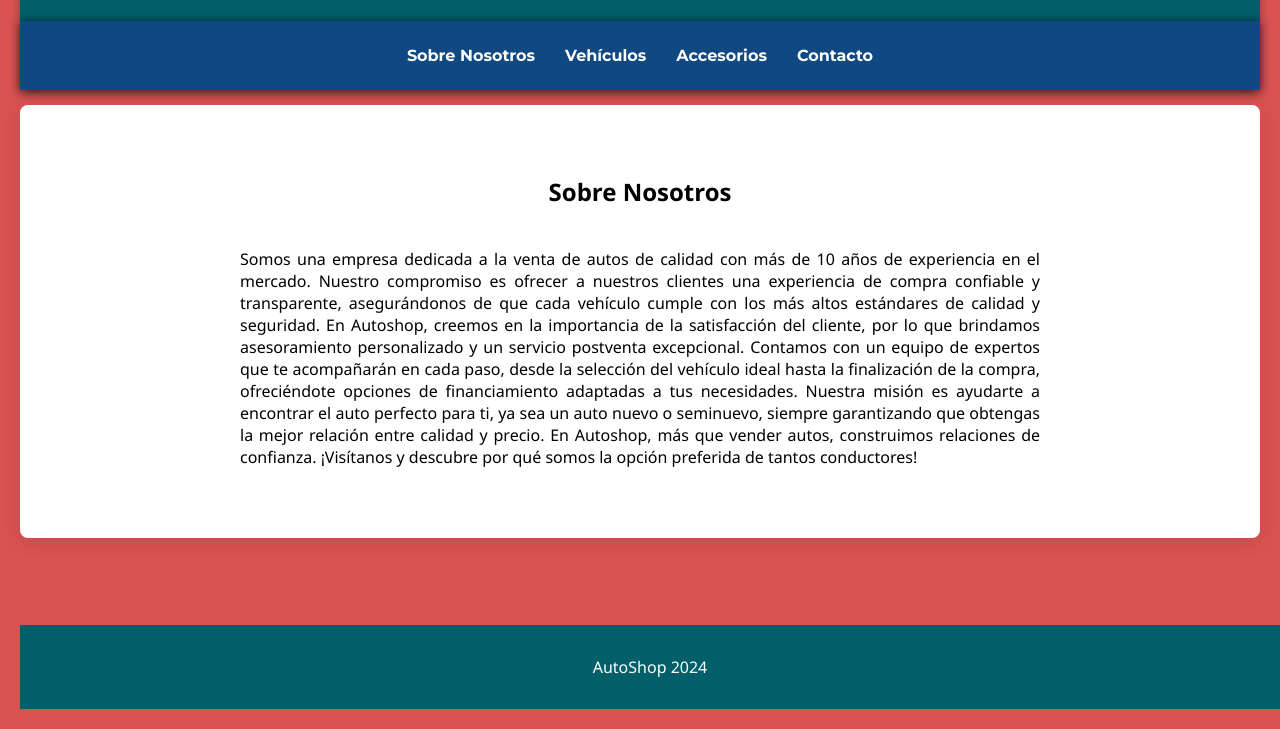
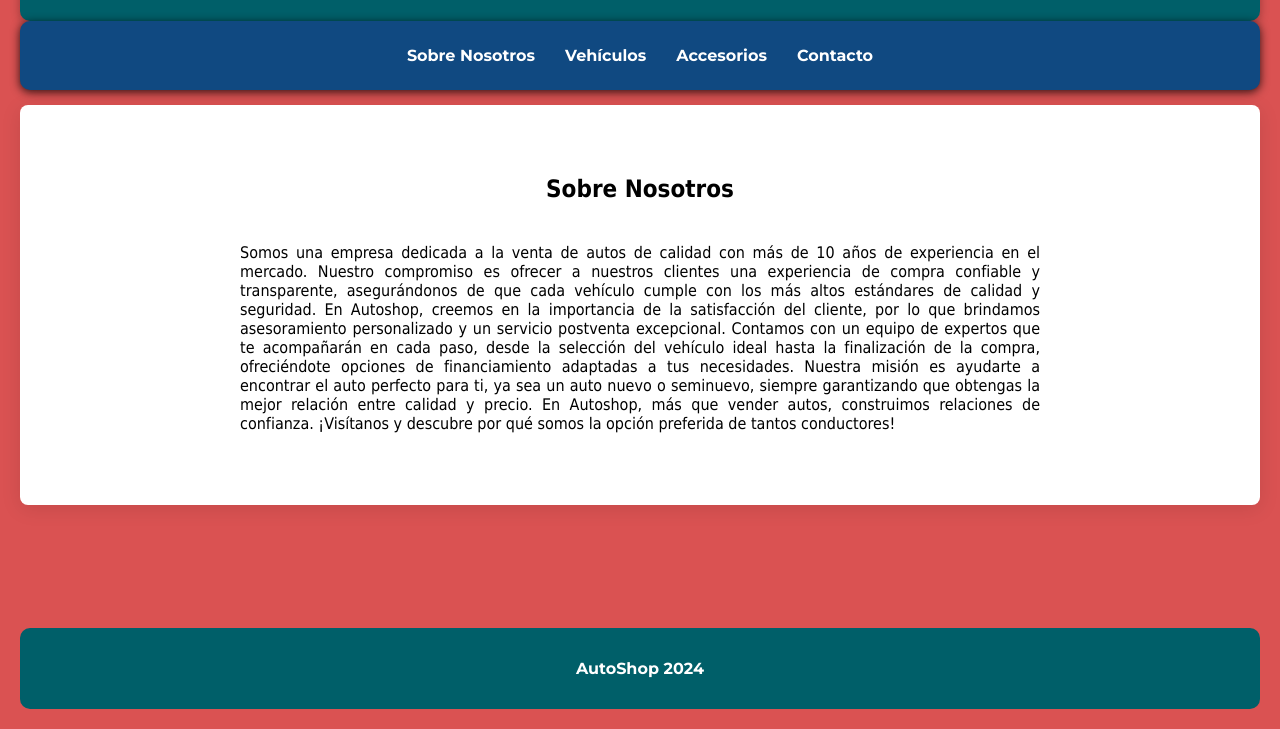
Before and after one commit to crespoc/TalentoTech-FrontEnd-Project, a plain HTML site: page index.html in a window 1280 px wide. Shown: the part 111-840 px from the top of the page. Drawn offline with Linux system fonts and the light colour scheme.

Commit message:
Last Update

```diff
--- a/autos.css
+++ b/autos.css
@@ -11,6 +11,7 @@ body, html {
     min-height: 100vh;
     display: flex;
     flex-direction: column;
+    font-size: 14px;
 }
 
 .montserrat {
@@ -34,13 +35,9 @@ footer {
     background-color: #005f69;
     color: white;
     text-align: center;
-    padding: 20px 0;
-    width: 100%;
-}
-
-body {
-    font-family: 'Segoe UI', Tahoma, Geneva, Verdana, sans-serif;
-    background-color: #f0f4f8;
+    padding: 0 20px;
+    border-radius: 10px;
+    flex-shrink: 0;
 }
 
 header {
@@ -49,6 +46,7 @@ header {
     padding: 20px 0;
     text-align: center;
     box-shadow: 0 2px 10px rgba(0, 0, 0, 0.3);
+    border-radius: 10px;
 }
 
 nav {
@@ -57,6 +55,7 @@ nav {
     background-color: #104981;
     padding: 10px 0;
     box-shadow: 0 2px 10px rgba(0, 0, 0, 0.8);
+    border-radius: 10px;
 }
 
 nav a {
@@ -237,10 +236,6 @@ iframe {
     background-color: #007F7D;
 }
 
-body, html {
-    font-size: 14px;
-}
-
 .container {
     padding: 10px;
 }
--- a/autos.html
+++ b/index.html
@@ -127,7 +127,7 @@
         </main>
 
         <footer>
-            <p>AutoShop 2024</p>
+            <p class="montserrat">AutoShop 2024</p>
         </footer>
     </div>
 
```
